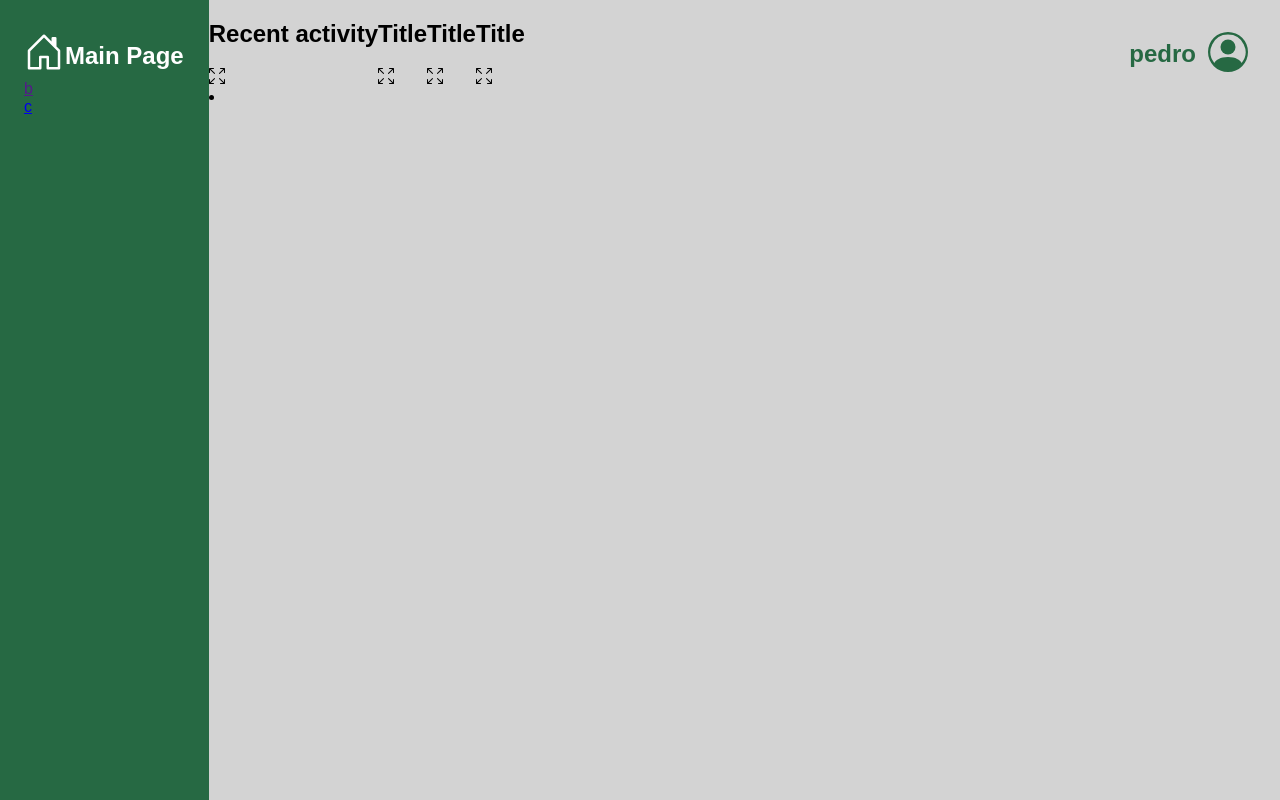
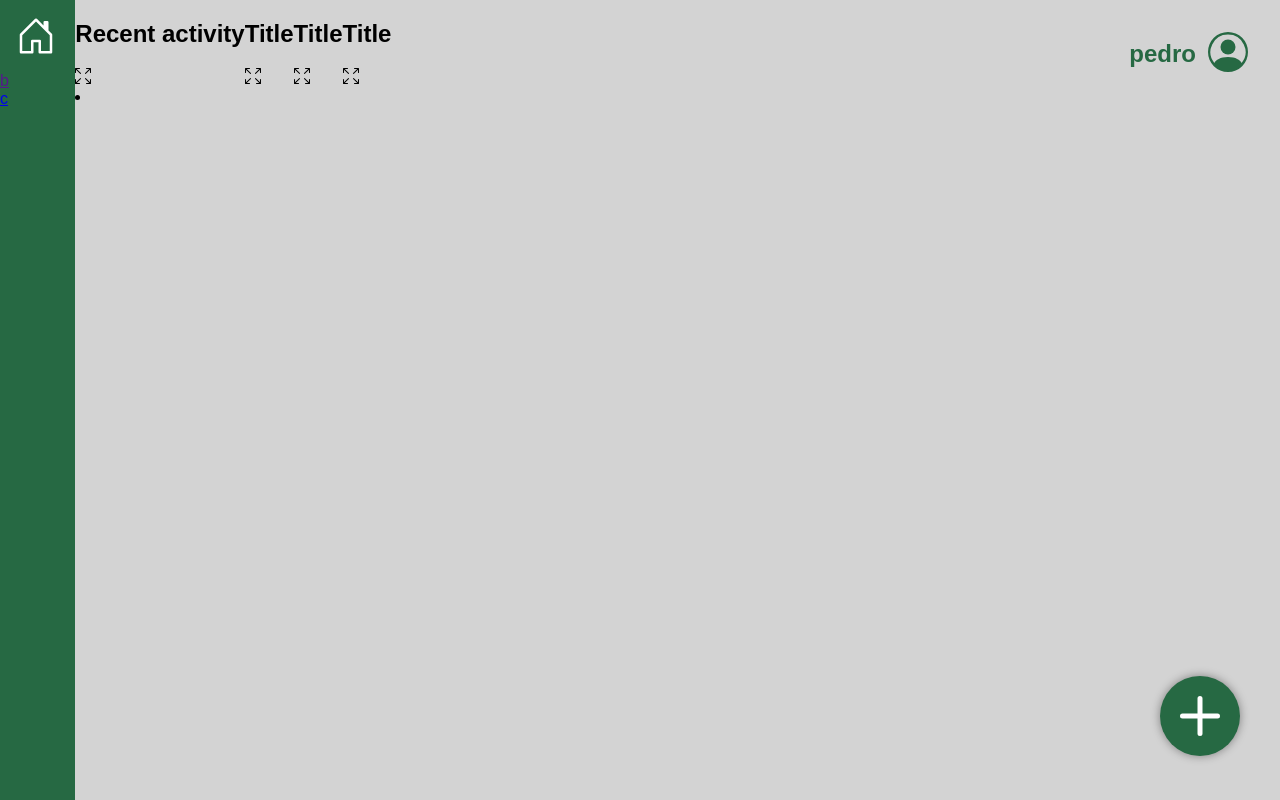
Before and after one commit to pedrofvgomes/savingbuddy, a Django app: page / in a window 1280 px wide. Run offline with Django 4.2, Linux system fonts and the light colour scheme; a user stored in the database is signed in; parts of the project's set-up code (start-up, migrations or seed data) failed here and were passed over; some web fonts are replaced.

Commit message:
added plus button and finished navbar styling

```diff
--- a/savingbuddy/static/savingbuddy/style.css
+++ b/savingbuddy/static/savingbuddy/style.css
@@ -125,24 +125,35 @@ html, body, #mainpage, #authentication{
 
 #nav{
     background-color: #266943;
-    padding: 2em;
-    padding-left: 1.5em;
-    padding-right: 1.5em;
-    width: 15%;
+    width: 5em;
     display: flex;
     flex-direction: column;
     color: white;
 }
-.nav-item{
-    display: flex;
-    flex-direction: row;
-    font-size: 1.5em;
-    font-weight: 700;
-    line-height: 2em;
+#nav svg{
+    margin: 1em;
+    transform: scale(1);
+    transition: transform ease 0.2s;
 }
-.nav-item:hover{
+#nav svg:hover{
+    transform: scale(1.1);
     cursor: pointer;
 }
-.nav-item span{
-    margin: auto;
+
+
+#add{
+    position: absolute;
+    bottom: 2.5em;
+    right: 2.5em;
+    transform: scale(1);
+    transition: transform ease 0.2s;
 }
+#add svg{
+    border-radius: 60px;
+    box-shadow: 0px 0px 10px rgba(0, 0, 0, 0.4);
+    background-color: #266943;
+}
+#add:hover{
+    cursor: pointer;
+    transform: scale(1.1);
+}
--- a/savingbuddy/templates/savingbuddy/index.html
+++ b/savingbuddy/templates/savingbuddy/index.html
@@ -75,6 +75,11 @@
         </div>
 
     </div>
+    <div id="add">
+        <svg xmlns="http://www.w3.org/2000/svg" width="80" height="80" fill="white" class="bi bi-plus" viewBox="0 0 16 16">
+            <path d="M8 4a.5.5 0 0 1 .5.5v3h3a.5.5 0 0 1 0 1h-3v3a.5.5 0 0 1-1 0v-3h-3a.5.5 0 0 1 0-1h3v-3A.5.5 0 0 1 8 4z"/>
+          </svg>
+    </div>
 </div>
 
 {% endblock %}
--- a/savingbuddy/templates/savingbuddy/layout.html
+++ b/savingbuddy/templates/savingbuddy/layout.html
@@ -16,12 +16,9 @@
 
 <body>
     <div id="nav">
-        <div class="nav-item" id="home">
-            <svg xmlns="http://www.w3.org/2000/svg" width="40" height="40" fill="currentColor" class="bi bi-house-door" viewBox="0 0 16 16">
-                <path d="M8.354 1.146a.5.5 0 0 0-.708 0l-6 6A.5.5 0 0 0 1.5 7.5v7a.5.5 0 0 0 .5.5h4.5a.5.5 0 0 0 .5-.5v-4h2v4a.5.5 0 0 0 .5.5H14a.5.5 0 0 0 .5-.5v-7a.5.5 0 0 0-.146-.354L13 5.793V2.5a.5.5 0 0 0-.5-.5h-1a.5.5 0 0 0-.5.5v1.293L8.354 1.146ZM2.5 14V7.707l5.5-5.5 5.5 5.5V14H10v-4a.5.5 0 0 0-.5-.5h-3a.5.5 0 0 0-.5.5v4H2.5Z"/>
-              </svg>
-            <span>Main Page</span>
-        </div>
+        <svg id="home" xmlns="http://www.w3.org/2000/svg" width="40px" height="40px" fill="currentColor" class="bi bi-house-door" viewBox="0 0 16 16">
+            <path d="M8.354 1.146a.5.5 0 0 0-.708 0l-6 6A.5.5 0 0 0 1.5 7.5v7a.5.5 0 0 0 .5.5h4.5a.5.5 0 0 0 .5-.5v-4h2v4a.5.5 0 0 0 .5.5H14a.5.5 0 0 0 .5-.5v-7a.5.5 0 0 0-.146-.354L13 5.793V2.5a.5.5 0 0 0-.5-.5h-1a.5.5 0 0 0-.5.5v1.293L8.354 1.146ZM2.5 14V7.707l5.5-5.5 5.5 5.5V14H10v-4a.5.5 0 0 0-.5-.5h-3a.5.5 0 0 0-.5.5v4H2.5Z"/>
+            </svg>
         <a href="">b</a>
         <a href="{% url 'logout' %}">c</a>
     </div>
```
Also changed, not shown: db.sqlite3.
